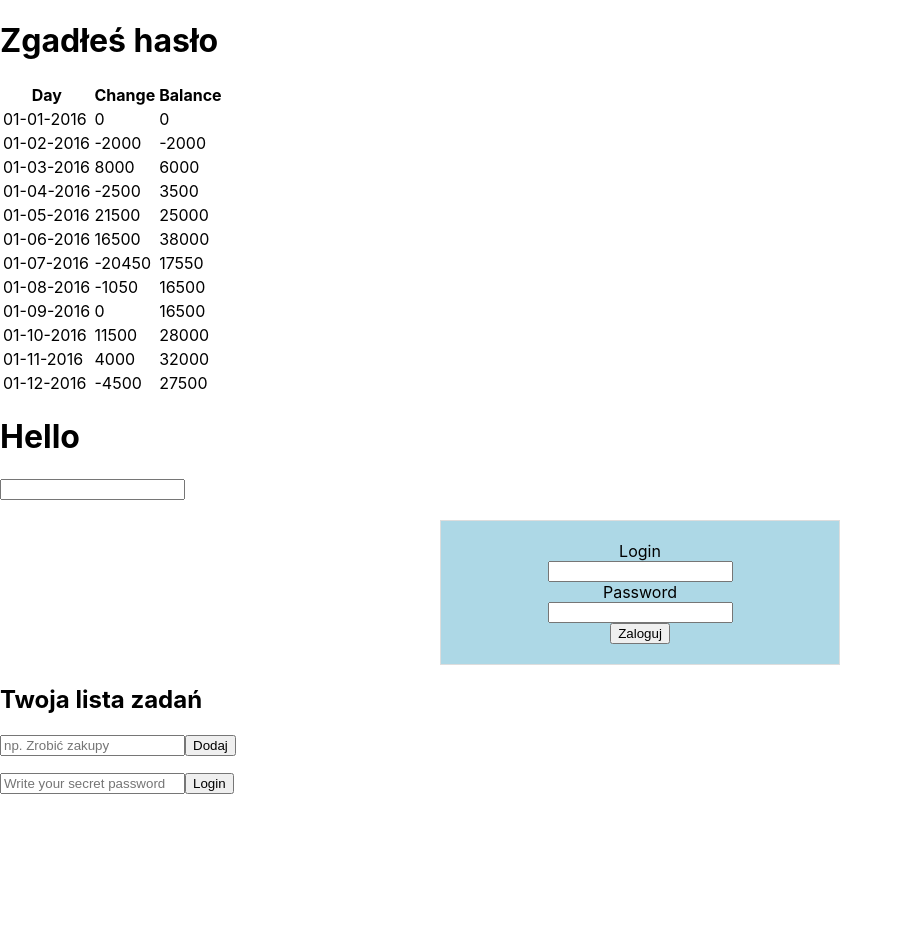
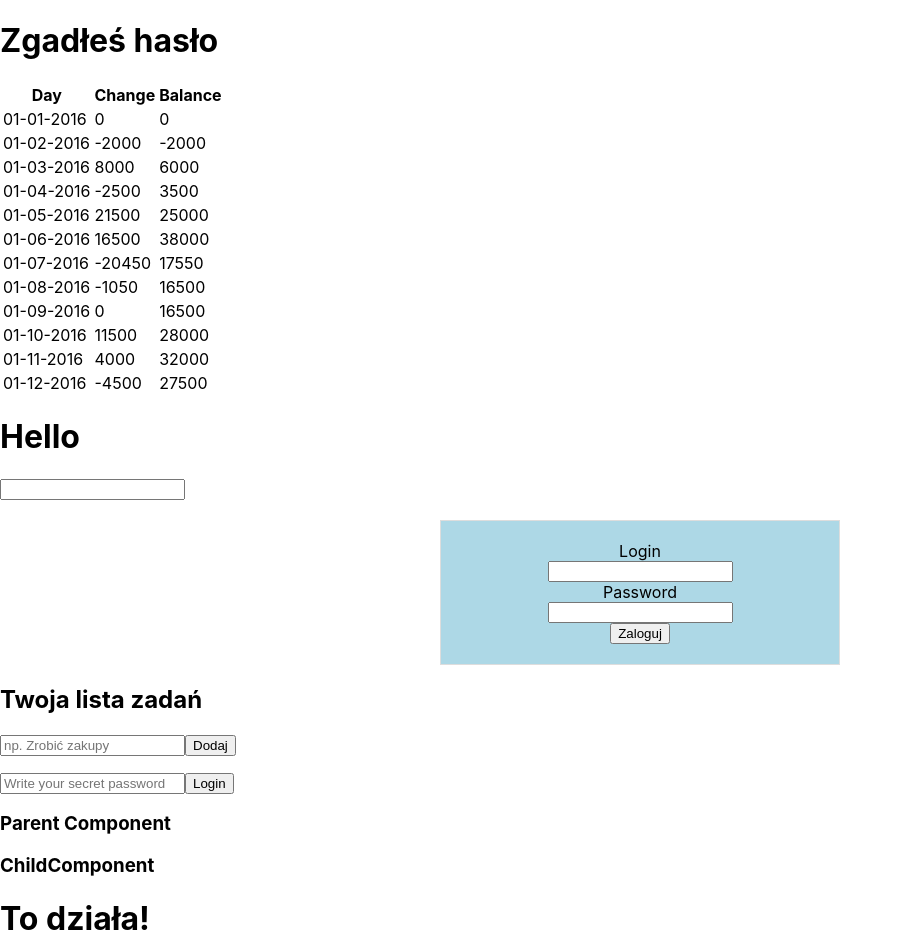
Before and after one commit to MMarek/zadania_12, a React (Create React App) app: page /#/ in a window 1280 px wide. Shown: the top 952 px of the page, without its empty margins (0-903 px from the left). Before the commit the page ends 800 px from the top, so only its background shows below. Built offline with nearby package versions, Linux system fonts and the light colour scheme.

Commit message:
child components

```diff
--- a/src/components/home.js
+++ b/src/components/home.js
@@ -5,6 +5,7 @@ import Task03 from "./task03";
 import Task04 from "./task04";
 import Task05 from "./task05";
 import Task06 from "./task06";
+import Task07 from "./task07";
 
 class Home extends Component{
 
@@ -17,6 +18,7 @@ class Home extends Component{
              <Task04/>
              <Task05/>
              <Task06/>
+             <Task07/>
             </>
         );
     }
--- /dev/null
+++ b/src/components/task07.js
@@ -0,0 +1,41 @@
+import React from "react";
+
+function ParentComponent(props) {
+    return (
+        <>
+            <h3>Parent Component</h3>
+            <ChildComponent>
+                {props.children}
+            </ChildComponent>
+        </>
+    )
+}
+
+
+function ChildComponent(props) {
+    return  <>
+        <h3>ChildComponent</h3>
+        <GrandchildComponent>
+            {props.children}
+        </GrandchildComponent>
+
+    </>
+}
+
+function GrandchildComponent(props) {
+    return <>{props.children}</>
+}
+
+function ItsWorking(){
+    return (
+        <ParentComponent>
+            <h1>To działa!</h1>
+        </ParentComponent>
+    )
+}
+
+function Task07() {
+    return <ItsWorking/>
+}
+
+export default Task07;
```
Also changed, not shown: 1 other file (tests, documents, lock files or other folders).
